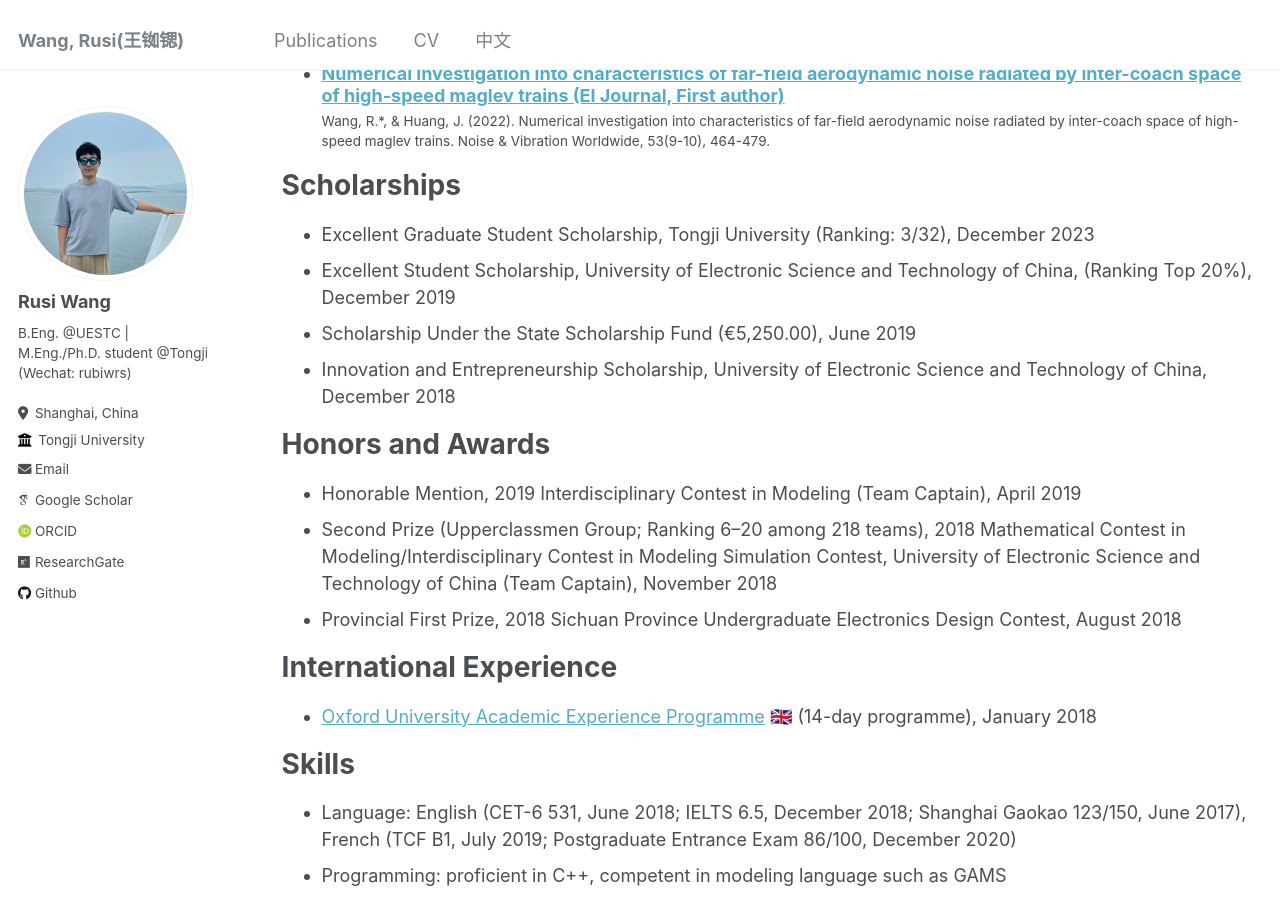
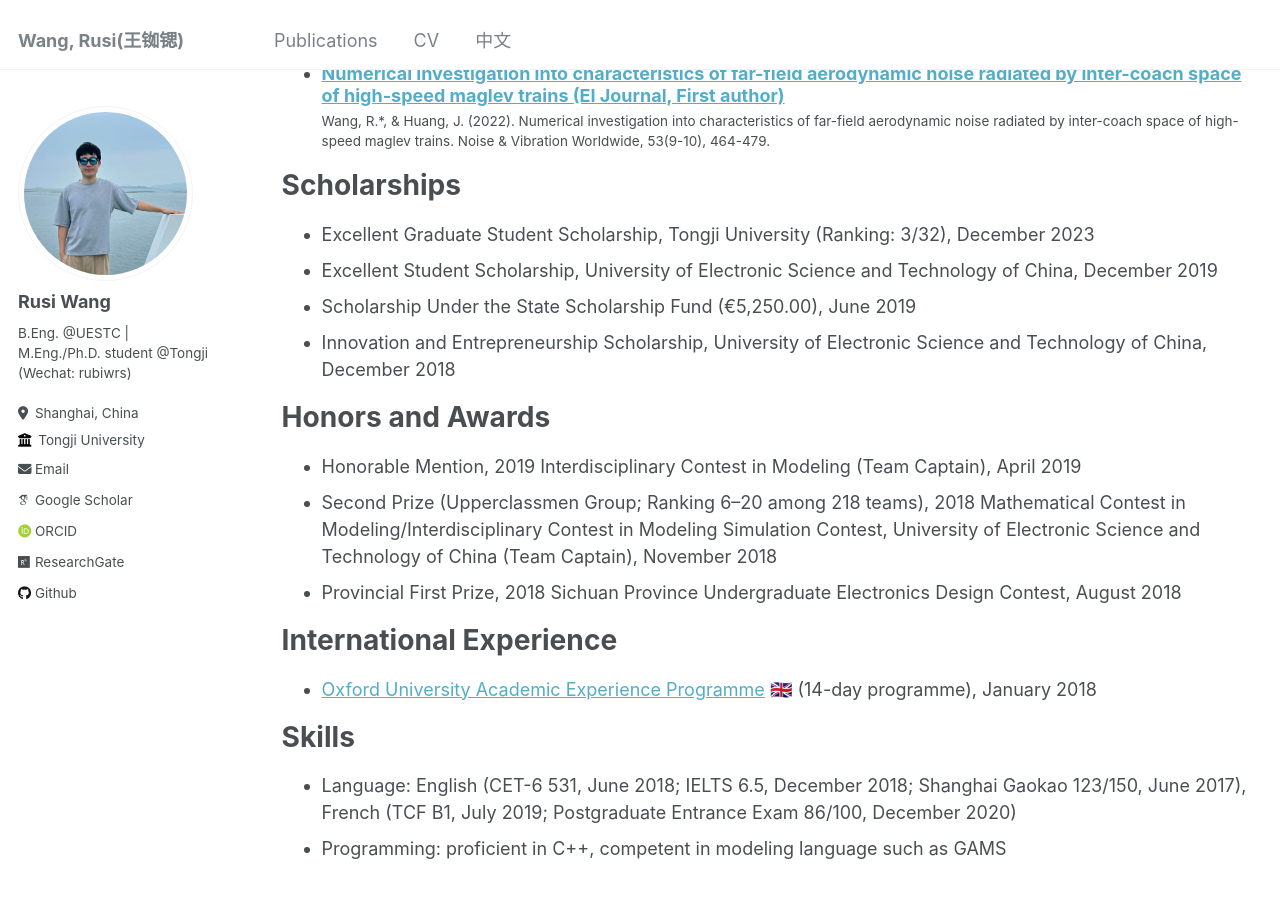
Before and after one commit to RusiWang99/RusiWang99.github.io, a Jekyll site: the page built from _pages/cv.md, in a window 1280 px wide and 900 px high, scrolled down 993 px. Built offline with Jekyll 4.4.1, drawn with Linux system fonts in a browser that asks for light colours; some web fonts are replaced.

Commit message:
Update cv.md

```diff
--- a/_pages/cv.md
+++ b/_pages/cv.md
@@ -27,7 +27,7 @@ Publications
 Scholarships
 ======
 * Excellent Graduate Student Scholarship, Tongji University (Ranking: 3/32), December 2023
-* Excellent Student Scholarship, University of Electronic Science and Technology of China, (Ranking Top 20%), December 2019
+* Excellent Student Scholarship, University of Electronic Science and Technology of China, December 2019
 * Scholarship Under the State Scholarship Fund (€5,250.00), June 2019
 * Innovation and Entrepreneurship Scholarship, University of Electronic Science and Technology of China, December 2018
 
```
